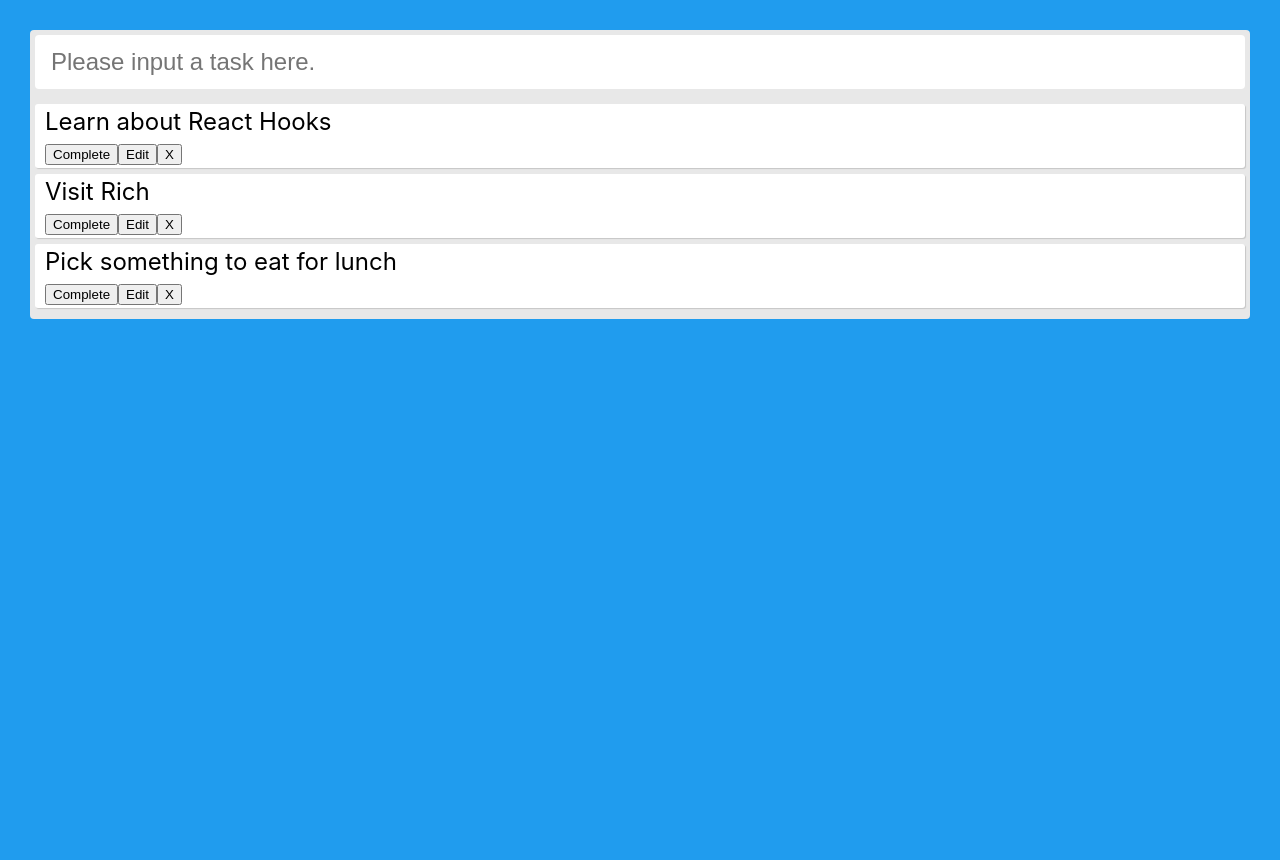
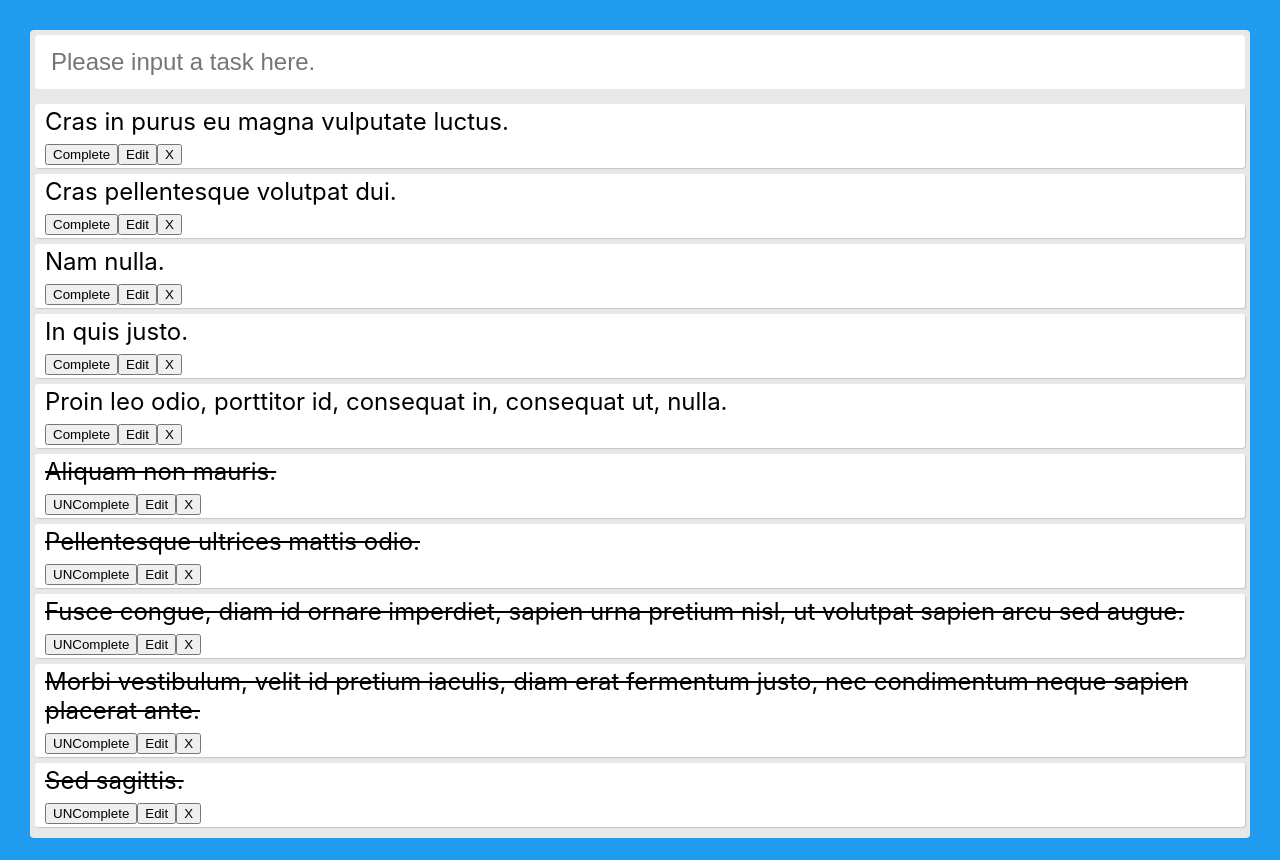
Before and after one commit to chrismejia/React-Hooks-Todo-List, a React (Create React App) app: page / in a window 1280 px wide. Built offline with nearby package versions, Linux system fonts and the light colour scheme.

Commit message:
Remove inline tasks; Import todoList with new date field; Prep for new additions

```diff
--- a/src/App.js
+++ b/src/App.js
@@ -1,42 +1,54 @@
-import React, { useState } from "react";
+import React, { useState, useEffect } from "react";
 import "./App.css";
 import Todo from "./component/Todo";
 import TodoForm from "./component/TodoForm";
+import todoList from "./component/todoList.json";
 
 function App() {
-  const [todos, setTodos] = useState([
-    {
-      text: "Learn about React Hooks",
-      isCompleted: false
-    },
-    {
-      text: "Visit Rich",
-      isCompleted: false
-    },
-    {
-      text: "Pick something to eat for lunch",
-      isCompleted: false
+  const [todos, setTodos] = useState(todoList);
+
+  const [lastCompletedIdx, setLastCompletedIdx] = useState(0);
+
+  useEffect(() => {
+    for (let i = 0; i < todos.length; i++) {
+      let currTodo = todos[i];
+
+      if (!currTodo.isCompleted) {
+      }
     }
-  ]);
+  });
 
   const addTodo = text => {
     const newTodos = [...todos, { text }];
     setTodos(newTodos);
   };
 
+  // Spread list of todos in array
+  // Mark active todo as completed
+  // Capture active and remove it from newTodos array
+  // Redefine newTodos by spreading newTodos array
+  // and adding finishedTodo at end; keep immutable
+  // Update todos with updated newTodos array
   const completeTodo = index => {
-    // Spread list of todos in array
-
-    const newTodos = [...todos];
+    let newTodos = [...todos];
     newTodos[index].isCompleted = true;
-    const [newPosition] = newTodos.splice(index, 1);
-    newTodos.push(newPosition);
+    const [finishedTodo] = newTodos.splice(index, 1);
+    newTodos = [...newTodos, finishedTodo];
     setTodos(newTodos);
   };
 
   const uncompleteTodo = index => {
     const newTodos = [...todos];
     newTodos[index].isCompleted = false;
+    const uncheckedTodo = newTodos.splice(index, 1);
+
+    for (let i = 0; i < newTodos.length; i++) {
+      let currTodo = newTodos[i];
+      if (currTodo.isCompleted) {
+        //insert one before
+      }
+    }
+
     setTodos(newTodos);
   };
 
@@ -53,7 +65,7 @@ function App() {
   return (
     <div className="app">
       <div className="todo-list">
-        <div class="todo-add">
+        <div className="todo-add">
           <TodoForm addTodo={addTodo} />
         </div>
         {todos.map((todo, index) => (
--- /dev/null
+++ b/src/component/todoList.json
@@ -0,0 +1,52 @@
+[
+  {
+    "text": "Cras in purus eu magna vulputate luctus.",
+    "isCompleted": false,
+    "dueDate": "09/16/2019"
+  },
+  {
+    "text": "Cras pellentesque volutpat dui.",
+    "isCompleted": false,
+    "dueDate": "09/02/2019"
+  },
+  {
+    "text": "Nam nulla.",
+    "isCompleted": false,
+    "dueDate": "09/08/2019"
+  },
+  {
+    "text": "In quis justo.",
+    "isCompleted": false,
+    "dueDate": "09/18/2019"
+  },
+  {
+    "text": "Proin leo odio, porttitor id, consequat in, consequat ut, nulla.",
+    "isCompleted": false,
+    "dueDate": "09/12/2019"
+  },
+  {
+    "text": "Aliquam non mauris.",
+    "isCompleted": true,
+    "dueDate": "09/10/2019"
+  },
+  {
+    "text": "Pellentesque ultrices mattis odio.",
+    "isCompleted": true,
+    "dueDate": "09/20/2019"
+  },
+  {
+    "text": "Fusce congue, diam id ornare imperdiet, sapien urna pretium nisl, ut volutpat sapien arcu sed augue.",
+    "isCompleted": true,
+    "dueDate": "09/02/2019"
+  },
+  {
+    "text": "Morbi vestibulum, velit id pretium iaculis, diam erat fermentum justo, nec condimentum neque sapien placerat ante.",
+    "isCompleted": true,
+    "dueDate": "09/23/2019"
+  },
+  {
+    "text": "Sed sagittis.",
+    "isCompleted": true,
+    "dueDate": "09/22/2019"
+  }
+]
```
